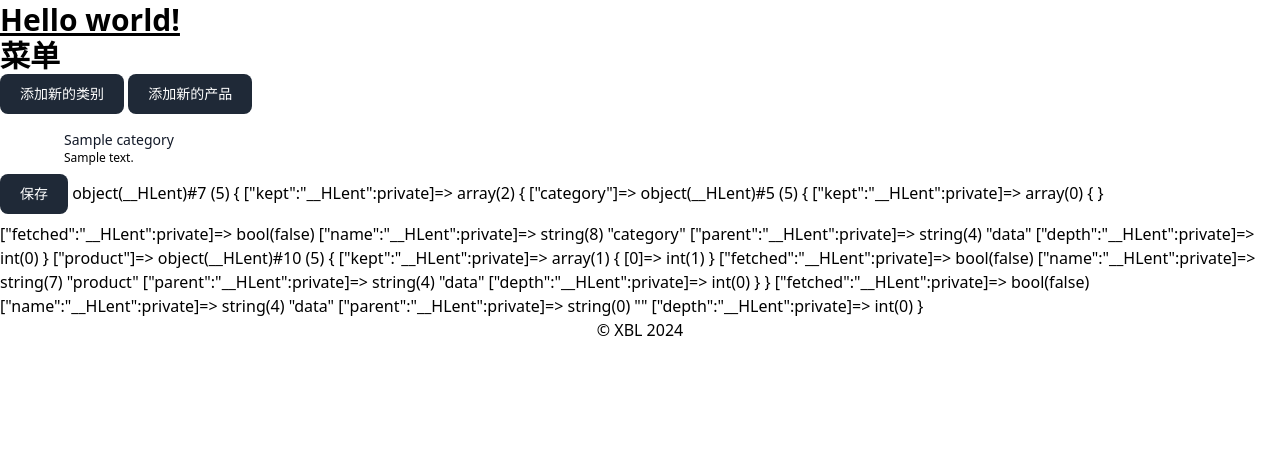
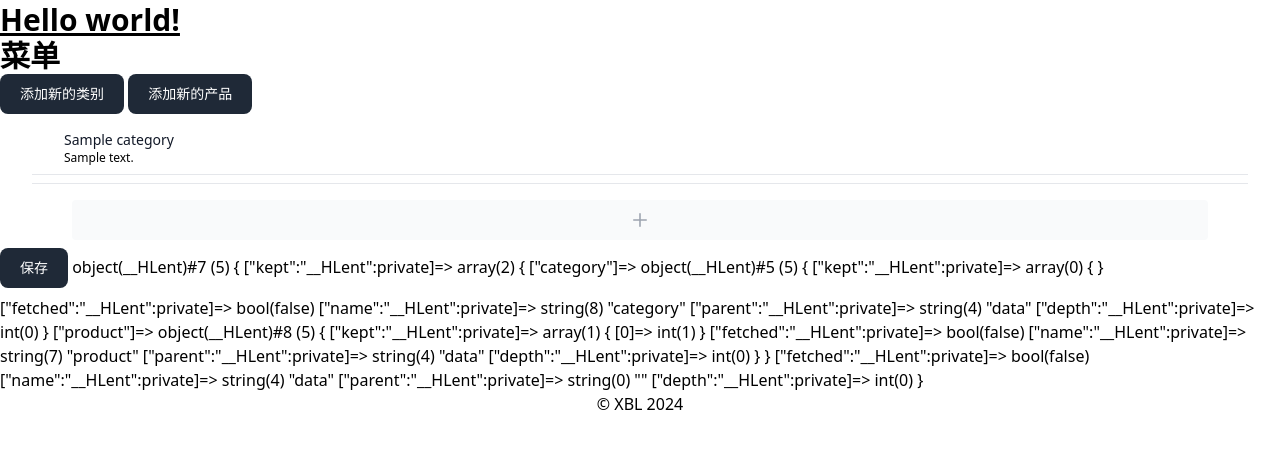
Before and after one commit to dechamps-chen/restaurant-showcase, a PHP site: the page made by Views/houtai/menu.php in a window 1280 px wide. Shown: the part 22-471 px from the top of the page. Run offline with PHP 8.4, Linux system fonts and the light colour scheme; the template is opened without the code that fills it: most values are stand-ins (such as "Sample title", 1, 10 or a date in 2020); data that the repository does not hold is empty.

Commit message:
Ajout des bouttons d'ajout de produit dans chaque liste de categorie'

```diff
--- a/Views/houtai/menu.php
+++ b/Views/houtai/menu.php
@@ -73,9 +73,12 @@ $title = "菜单 - 后台界面";
       <div class="mb-6">
          <label for="category" class="block mb-2 text-sm font-medium text-gray-900 dark:text-white">选择产品类别</label>
          <select id="category" name="category" class="bg-gray-50 border border-gray-300 text-gray-900 text-sm rounded-lg focus:ring-gray-500 focus:border-gray-500 block w-full p-2.5 dark:bg-gray-700 dark:border-gray-600 dark:placeholder-gray-400 dark:text-white dark:focus:ring-gray-500 dark:focus:border-gray-500" required>
-            <option selected value="1">1</option>
-            <option value="2">2</option>
-            <option value="3">3</option>
+            <?php
+            foreach ($data['category'] as $key => $category) {
+            ?><option value="<?php echo $category->id_category ?>"><?php echo $category->name_category ?></option>
+            <?php
+            }
+            ?>
          </select>
       </div>
       <button type="submit" class="text-white justify-center flex items-center bg-gray-800 hover:bg-gray-900 w-full focus:ring-4 focus:ring-gray-300 font-medium rounded-lg text-sm px-5 py-2.5 mb-2 focus:outline-none">
@@ -122,7 +125,7 @@ $title = "菜单 - 后台界面";
    foreach ($data['category'] as $key_category => $category) {
    ?>
       <li id="'li-category-'<?php echo $category->id_category ?>" class="categorylist pb-2 sm:py-2">
-         <div class="relative flex items-center space-x-4 rtl:space-x-reverse cursor-pointer">
+         <div class="relative flex items-center space-x-4 cursor-pointer">
             <div class="handle flex justify-center items-center text-gray-600 w-8 h-8 text-xs cursor-move">
                <i class="fa-solid fa-equals"></i>
             </div>
@@ -145,25 +148,43 @@ $title = "菜单 - 后台界面";
                <i class="fa-solid fa-chevron-down"></i>
             </div>
          </div>
-         <ul class="relative mx-4 divide-y divide-gray-200 bg-white">
+         <?php if (!empty($data['product'][$key_category])) {
+         ?>
+            <ul class="relative mx-4 divide-y divide-gray-200 bg-white border-t mt-2">
                <?php
+            } else {
+            }
             foreach ($data['product'][$key_category] as $key => $product) {
                if (!empty($product)) {
                ?>
-                  <div class="relative flex items-center space-x-4 rtl:space-x-reverse cursor-pointer">
+                  <li class="pl-4 mt-2 pt-2">
+                     <div class="relative flex items-center space-x-4 cursor-pointer">
                         <div class="handle flex justify-center items-center text-gray-600 w-8 h-8 text-xs cursor-move">
                            <i class="fa-solid fa-equals"></i>
                         </div>
-                     <li>
-                        <?php echo $product->name_product ?>
-                        <?php echo $product->price_product ?>
+                        <div class="w-12 h-12 bg-blue-200">
+                           <img src="" alt="" width="100%">
+                        </div>
+                        <h4 class="text-sm font-medium text-gray-900"><?php echo $product->name_product ?></h4>
+                        <p class="text-xs"><?php echo number_format($product->price_product, 2, '.', '') . "€" ?></p>
+                     </div>
                   </li>
-                  </div>
                <?php
                }
             }
+            if (!empty($data['product'][$key_category])) {
                ?>
             </ul>
+         <?php } ?>
+         <div class="border-t pt-2 mt-2 mx-4">
+            <div class="flex items-center justify-center h-10 rounded bg-gray-50 mt-2 mx-10 cursor-pointer" data-drawer-target="form-product-add" data-drawer-show="form-product-add" data-drawer-placement="right" data-drawer-backdrop="false" aria-controls="form-product-add" data-drawer-hide="form-category-add" data-drawer-body-scrolling="true" onclick="add_product(<?php echo $category->id_category ?>)">
+               <p class=" text-2xl text-gray-400">
+                  <svg class="w-3.5 h-3.5" aria-hidden="true" xmlns="http://www.w3.org/2000/svg" fill="none" viewBox="0 0 18 18">
+                     <path stroke="currentColor" stroke-linecap="round" stroke-linejoin="round" stroke-width="2" d="M9 1v16M1 9h16" />
+                  </svg>
+               </p>
+            </div>
+         </div>
       </li>
    <?php
    }
--- a/public/output.css
+++ b/public/output.css
@@ -1363,6 +1367,16 @@ input:checked + .toggle-bg {
   margin-right: auto;
 }
 
+.mx-10 {
+  margin-left: 2.5rem;
+  margin-right: 2.5rem;
+}
+
+.mx-12 {
+  margin-left: 3rem;
+  margin-right: 3rem;
+}
+
 .mb-1 {
   margin-bottom: 0.25rem;
 }
@@ -1475,6 +1497,22 @@ input:checked + .toggle-bg {
   height: 100vh;
 }
 
+.h-2 {
+  height: 0.5rem;
+}
+
+.h-12 {
+  height: 3rem;
+}
+
+.h-24 {
+  height: 6rem;
+}
+
+.h-3\.5 {
+  height: 0.875rem;
+}
+
 .min-h-full {
   min-height: 100%;
 }
@@ -1521,6 +1559,26 @@ input:checked + .toggle-bg {
 
 .w-full {
   width: 100%;
+}
+
+.w-2 {
+  width: 0.5rem;
+}
+
+.w-12 {
+  width: 3rem;
+}
+
+.w-3\.5 {
+  width: 0.875rem;
+}
+
+.w-10 {
+  width: 2.5rem;
+}
+
+.max-w-2 {
+  max-width: 0.5rem;
 }
 
 .flex-1 {
@@ -1711,6 +1769,10 @@ input:checked + .toggle-bg {
   border-radius: 0.375rem;
 }
 
+.rounded {
+  border-radius: 0.25rem;
+}
+
 .rounded-e-lg {
   border-start-end-radius: 0.5rem;
   border-end-end-radius: 0.5rem;
@@ -1751,6 +1813,10 @@ input:checked + .toggle-bg {
   border-right-width: 1px;
 }
 
+.border-t {
+  border-top-width: 1px;
+}
+
 .border-blue-600 {
   --tw-border-opacity: 1;
   border-color: rgb(28 100 242 / var(--tw-border-opacity));
```
Also changed, not shown: other parts of public/output.css (+70 -0 lines), public/sortable.js (+13 -1 lines). Lines whose indentation alone changed are shown as unchanged.
